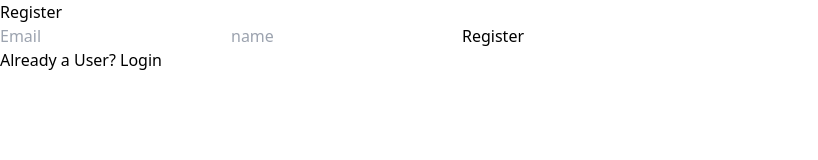
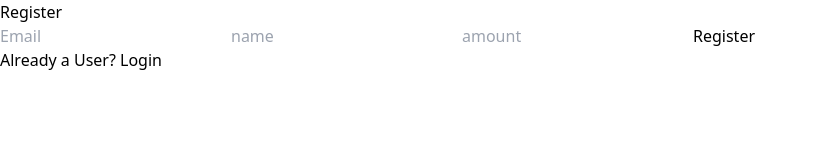
Before and after one commit to SharjeelAhmed2/BudgetTracking, a React (Vite) app in the folder frontend/: page /register in a window 1280 px wide. Shown: the top 160 px of the page, without its empty margins (0-818 px from the left). Built offline with nearby package versions, Linux system fonts and the light colour scheme.

Commit message:
Added totalBalance Column

```diff
--- a/frontend/src/pages/register.tsx
+++ b/frontend/src/pages/register.tsx
@@ -14,6 +14,7 @@ export default function Register() {
   }, []);
   const [email, setemail] = useState('');
   const [name, setname] = useState('');
+  const [amount, setAmount] = useState('');
   const navigate = useNavigate();
 
   const handleRegister = async () => {
@@ -21,6 +22,7 @@ export default function Register() {
       await axios.post('http://localhost:8081/users/signup', {
         email,
         name,
+        totalBalance: amount
       });
       alert('Registration successful!');
       navigate('/login');
@@ -48,6 +50,13 @@ export default function Register() {
           onChange={(e) => setname(e.target.value)}
           className="w-full mb-4 px-3 py-2 border rounded"
         />
+        <input
+          type="number"
+          placeholder="amount"
+          value={amount}
+          onChange={(e) => setAmount(e.target.value)}
+          className="w-full mb-4 px-3 py-2 border rounded"
+        />
         <button
           onClick={handleRegister}
           className="w-full bg-purple-500 text-white py-2 rounded hover:bg-purple-600"
```
Also changed, not shown: 2 other files (tests, documents, lock files or other folders).
